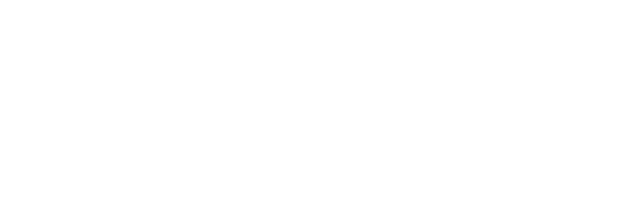
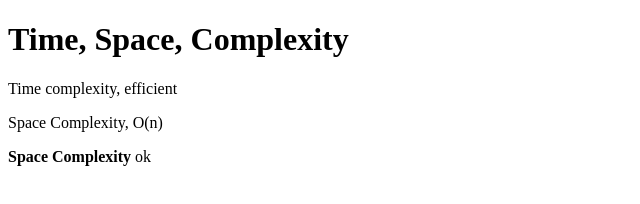
Before and after one commit to acciojob/time-and-space-complexity-priyteshprasad, a website: page main.html in a window 1280 px wide. Shown: the whole page, without its empty margins (0-640 px from the left). Drawn offline with Linux system fonts and the light colour scheme.

Commit message:
created a submission

```diff
--- a/main.html
+++ b/main.html
@@ -7,6 +7,11 @@
 </head>
 
 <body>
+	<h1>Time, Space, Complexity</h1>
+	<p>Time complexity, efficient</p>
+	<p>Space Complexity, O(n)</p>
+	<p><b>Space Complexity</b> ok</p>
+
 	<!-- the entire body must be written by student -->
     <script type="text/javascript" src="./script.js">
 </script>
```
